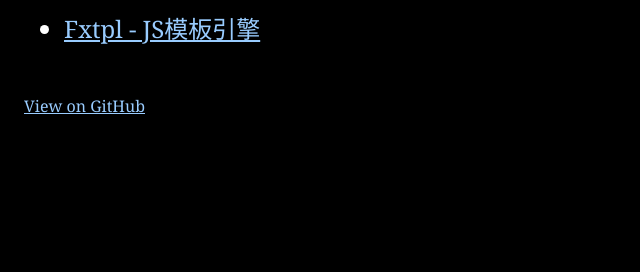
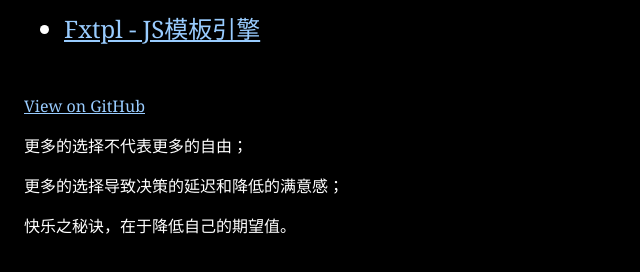
Before and after one commit to koen301/koen301.github.io, a plain HTML site: page index.html in a window 1280 px wide. Shown: the part 148-420 px from the top of the page, without its empty margins (0-640 px from the left). Drawn offline with Linux system fonts and the light colour scheme.

Commit message:
Update index.html

```diff
--- a/index.html
+++ b/index.html
@@ -19,5 +19,8 @@
         <li><a target="_blank" href="http://koen301.github.io/fxtpl">Fxtpl - JS模板引擎</a></li>
     </ul>
     <p><a href="https://github.com/koen301/koen301.github.io">View on GitHub</a></p>
+    <p>更多的选择不代表更多的自由；</p>
+    <p>更多的选择导致决策的延迟和降低的满意感；</p>
+    <p>快乐之秘诀，在于降低自己的期望值。</p>
 </body>
 </html>
```
